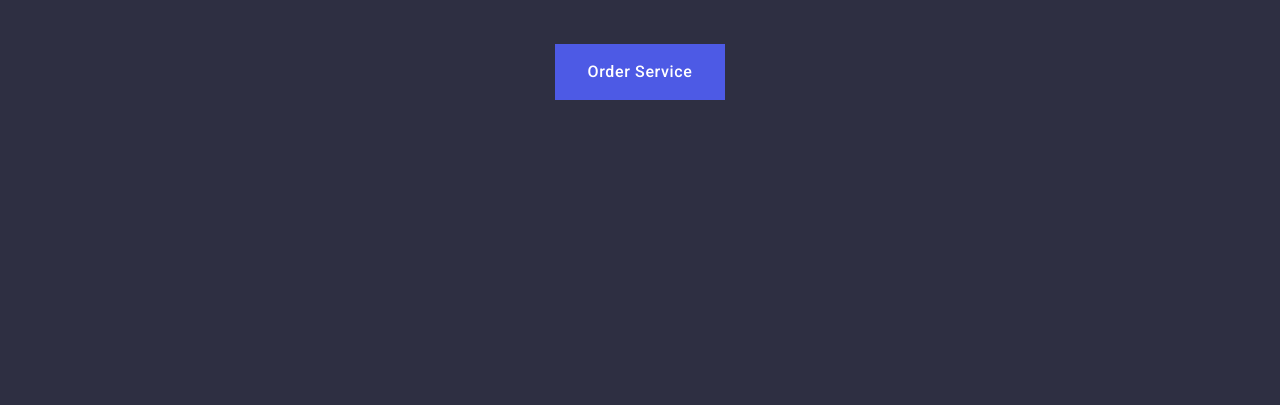
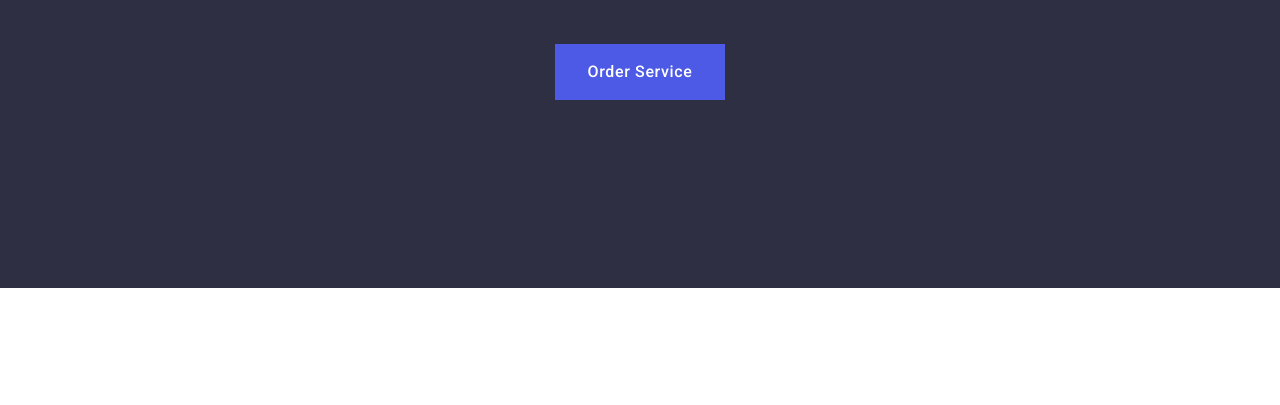
Before and after one commit to TarasKupchenko/goit-markup-hw-03, a plain HTML site: page index.html in a window 1280 px wide. Shown: the part 387-792 px from the top of the page. Drawn offline with nearby package versions, Linux system fonts and the light colour scheme.

Commit message:
Update index.html

```diff
--- a/index.html
+++ b/index.html
@@ -37,7 +37,7 @@
       </div>
    </header>
 <main>
-   <section class="hero section">
+   <section class="hero">
       <div class="contanier hero-contanier">
          <h1 class="hero-tittle">Effective Solutions for Your Business</h1>
          <button class="hero-btn" type="button">Order Service</button>
```
